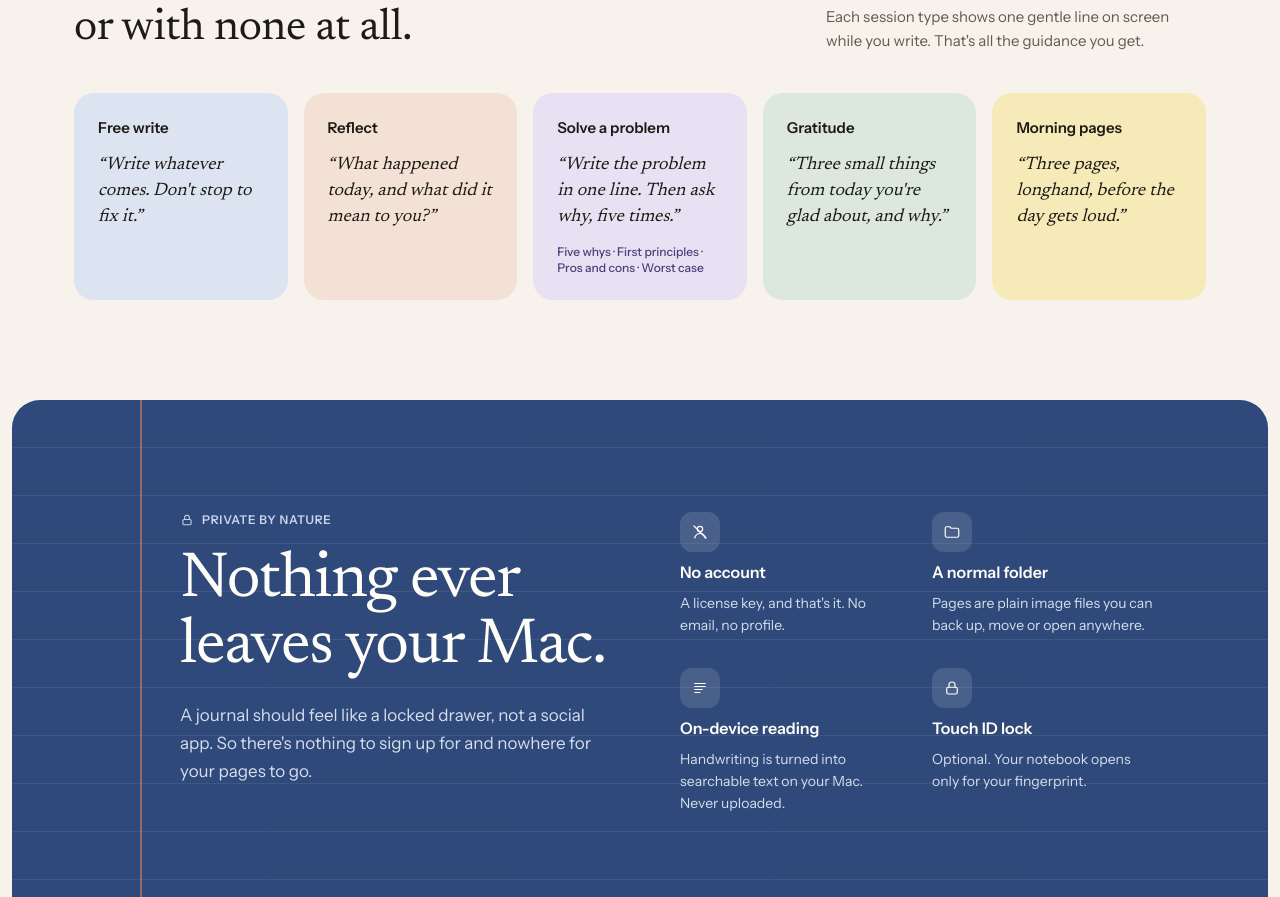
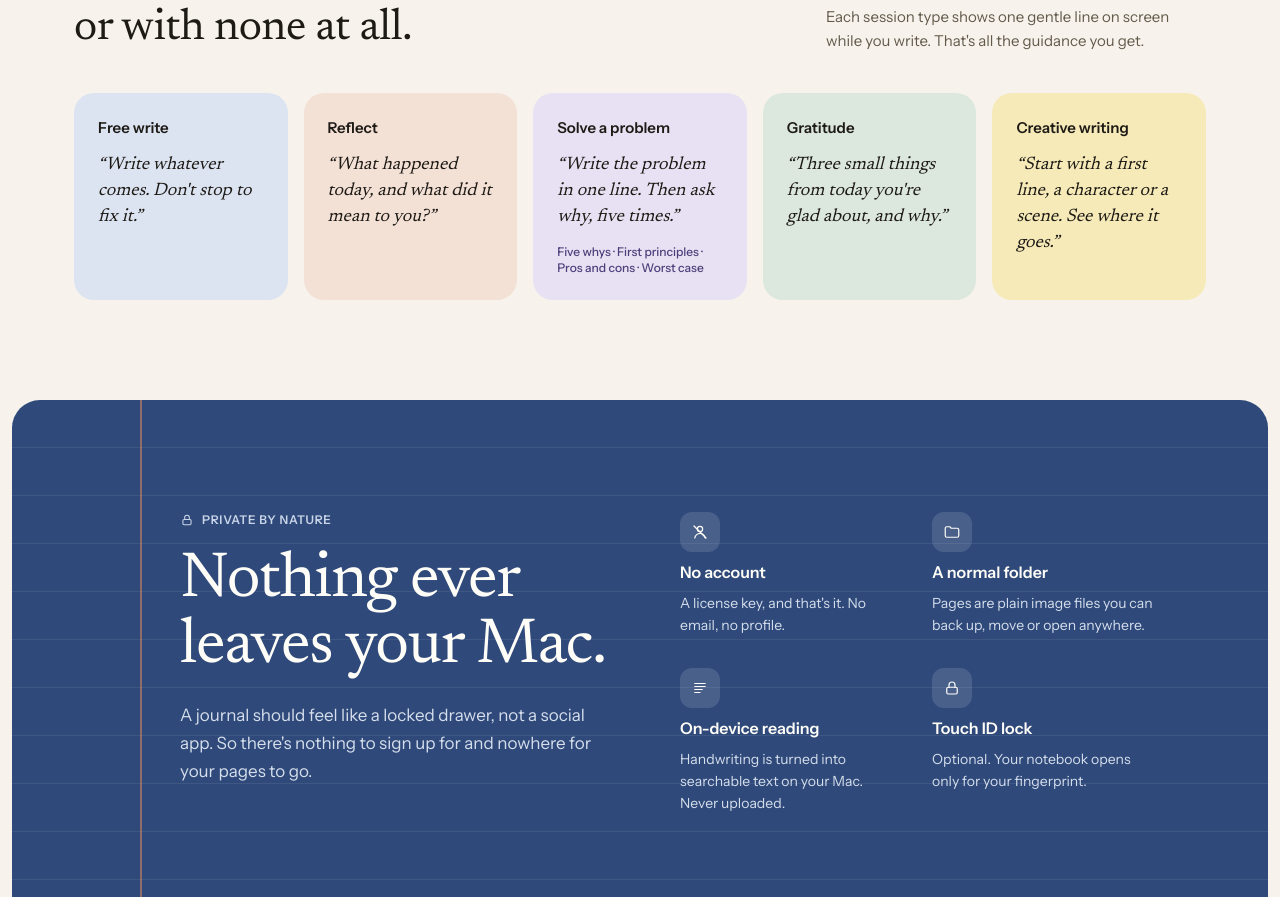
Before and after one commit to Harshrawat27/Penhour-website, a Next.js app: page / in a window 1280 px wide. Shown: the part 3650-4547 px from the top of the page. Built offline with nearby package versions, Linux system fonts and the light colour scheme.

Commit message:
fixed the copy

```diff
--- a/components/landing/session-types.tsx
+++ b/components/landing/session-types.tsx
@@ -8,7 +8,7 @@ const types = [
     methods: "Five whys · First principles · Pros and cons · Worst case",
   },
   { name: "Gratitude", guide: "Three small things from today you're glad about, and why.", tone: "bg-success-soft" },
-  { name: "Morning pages", guide: "Three pages, longhand, before the day gets loud.", tone: "bg-sun-soft" },
+  { name: "Creative writing", guide: "Start with a first line, a character or a scene. See where it goes.", tone: "bg-sun-soft" },
 ];
 
 export function SessionTypes() {
```
Also changed, not shown: 1 other file (tests, documents, lock files or other folders).
